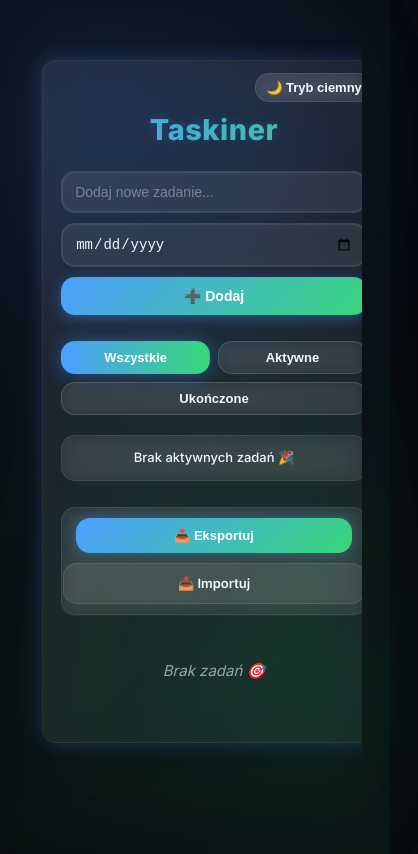
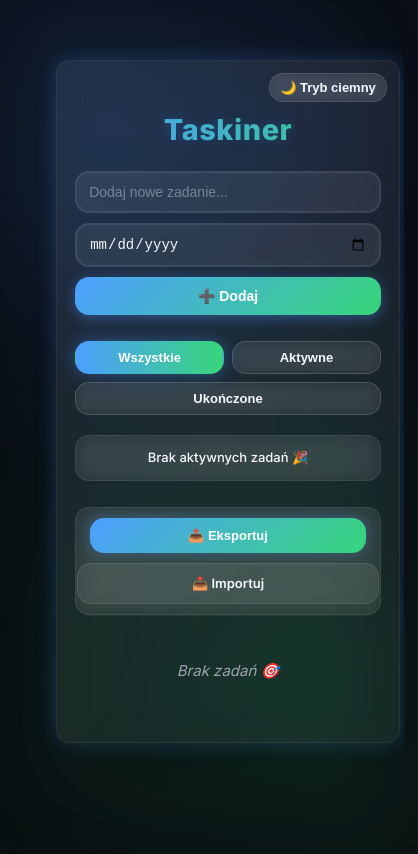
Before and after one commit to kameleon1312/Taskify, a React (Vite) app: page / in a window 390 px wide. Shown: the top 854 px of the page, 418 px wide, since content can reach past the window. Built offline with nearby package versions, Linux system fonts and the light colour scheme.

Commit message:
update responsive styles and meta index.html

```diff
--- a/index.html
+++ b/index.html
@@ -3,11 +3,14 @@
   <head>
     <!-- =============================================== -->
     <!--  TASKINER™ – Smart Productivity App -->
-    <!-- Autor: Szymon Pochopień | Styl: Neon Glass UI -->
+    <!--  Autor: Szymon Pochopień | Styl: Neon Glass UI -->
     <!-- =============================================== -->
 
     <meta charset="UTF-8" />
-    <meta name="viewport" content="width=device-width, initial-scale=1.0" />
+    <meta
+      name="viewport"
+      content="width=device-width, initial-scale=1.0, maximum-scale=1.0, user-scalable=no"
+    />
 
     <!-- =========================================================
           SEO META
@@ -20,17 +23,22 @@
     <meta name="author" content="Szymon Pochopień" />
     <meta name="theme-color" content="#4D9FFF" />
     <meta name="color-scheme" content="light dark" />
-    <meta name="keywords" content="Taskiner, ToDo, React, Productivity, Task Manager, App" />
+    <meta
+      name="keywords"
+      content="Taskiner, ToDo, React, Productivity, Task Manager, App"
+    />
 
     <!-- =========================================================
           PWA + ICONS
     ========================================================= -->
     <link rel="manifest" href="/manifest.json" />
     <link rel="icon" type="image/png" sizes="32x32" href="/icons/icon-32.png" />
-    <link rel="apple-touch-icon" href="/icons/icon-192.png" />
+    <link rel="apple-touch-icon" href="/icons/icon-192x192.png" />
+
     <meta name="mobile-web-app-capable" content="yes" />
+    <meta name="apple-mobile-web-app-capable" content="yes" />
     <meta name="apple-mobile-web-app-status-bar-style" content="default" />
-    <meta name="apple-mobile-web-app-title" content="Taskify" />
+    <meta name="apple-mobile-web-app-title" content="Taskiner" />
 
     <!-- =========================================================
           FONTS
--- a/src/styles/_pwa.scss
+++ b/src/styles/_pwa.scss
@@ -1,41 +1,60 @@
 /* ============================================================
-    TASKINER™ PWA ENHANCEMENTS
+   TASKINER™ PWA ENHANCEMENTS
    Dodatkowe style do wersji Progressive Web App
    ============================================================ */
 
-/*  Ustawienia dla trybu standalone (po zainstalowaniu na ekranie) */
+/*  Tryb standalone – po zainstalowaniu jako aplikacja */
 @media all and (display-mode: standalone) {
-  body {
-    padding-top: 30px;
-    padding-bottom: 20px;
+  html, body {
+    height: 100%;
+    overflow-x: hidden;
+    -webkit-touch-callout: none;
+    -webkit-user-select: none;
+    -webkit-tap-highlight-color: transparent;
+    background: var(--bg);
+    color: var(--fg);
+    padding-top: env(safe-area-inset-top, 30px);
+    padding-bottom: env(safe-area-inset-bottom, 20px);
   }
 
   .app {
     box-shadow: none;
     backdrop-filter: blur(12px);
+    -webkit-backdrop-filter: blur(12px);
     border: 1px solid rgba(255, 255, 255, 0.08);
+    min-height: calc(100vh - env(safe-area-inset-top) - env(safe-area-inset-bottom));
   }
 
   .theme-toggle {
-    top: 10px;
+    position: fixed;
+    top: calc(env(safe-area-inset-top, 10px) + 8px);
     right: 12px;
     font-size: 13px;
+    z-index: 999;
   }
 }
 
 /*  Responsywność dla urządzeń mobilnych */
 @media (max-width: 480px) {
-  body {
-    padding: 30px 10px;
+  html, body {
+    width: 100%;
+    overflow-x: hidden;
+    padding: 20px 8px;
+    margin: 0;
   }
 
   .app {
     max-width: 100%;
-    padding: 36px 20px;
+    width: 100%;
+    padding: 28px 16px;
+    border-radius: 10px;
   }
 
   h1 {
-    font-size: 1.8rem;
+    font-size: 1.6rem;
+    text-align: center;
+    max-width: 100%;
+    word-wrap: break-word;
   }
 
   .task-input input,
```
